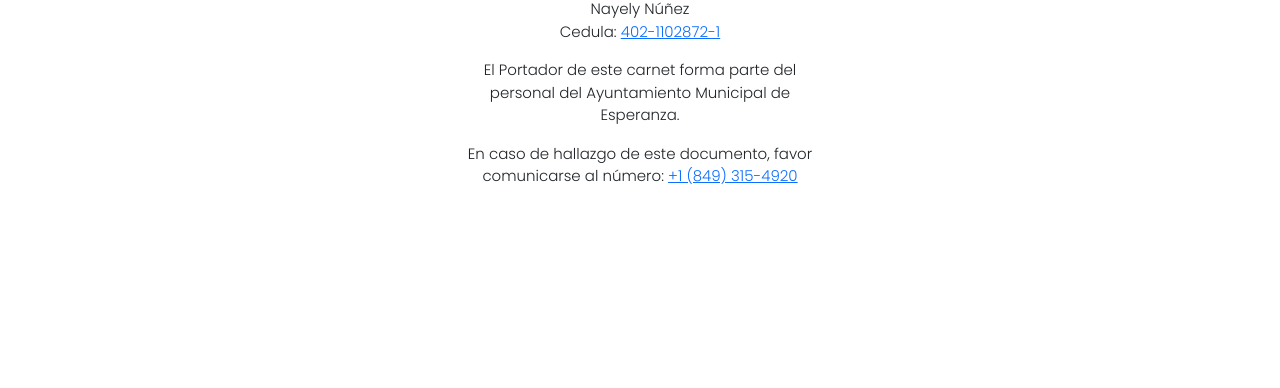
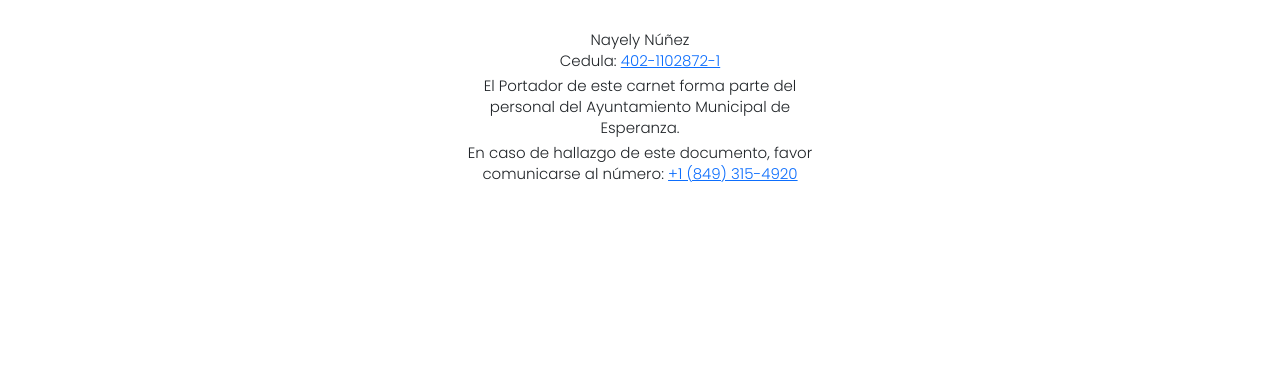
Before and after one commit to Alcaldia02/identificacion, a plain HTML site: page domingoantoniorodrodriguez/index.html in a window 1280 px wide. Shown: the part 729-1117 px from the top of the page. Drawn offline with nearby package versions, Linux system fonts and the light colour scheme.

Commit message:
Update sttyyle.css

```diff
--- a/domingoantoniorodrodriguez/sttyyle.css
+++ b/domingoantoniorodrodriguez/sttyyle.css
@@ -24,9 +24,15 @@
     margin-bottom: 0;
     background-color: darkblue;
 }
-.informacion {
-    margin-top: 0;
-    margin-bottom: 0;
+
+.informacion p{
+    margin-top: 4px;
+  margin-bottom: 4px;
+  line-height: 1.4;
+}
+
+.informacion h3{
+   margin-bottom: 10px;
 }
 
 .section-header{
```
